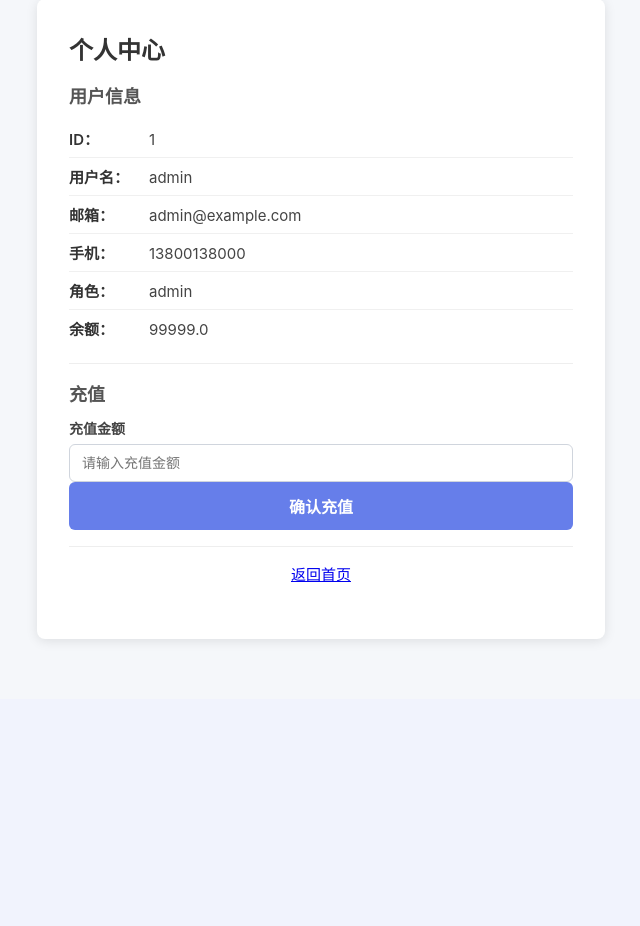
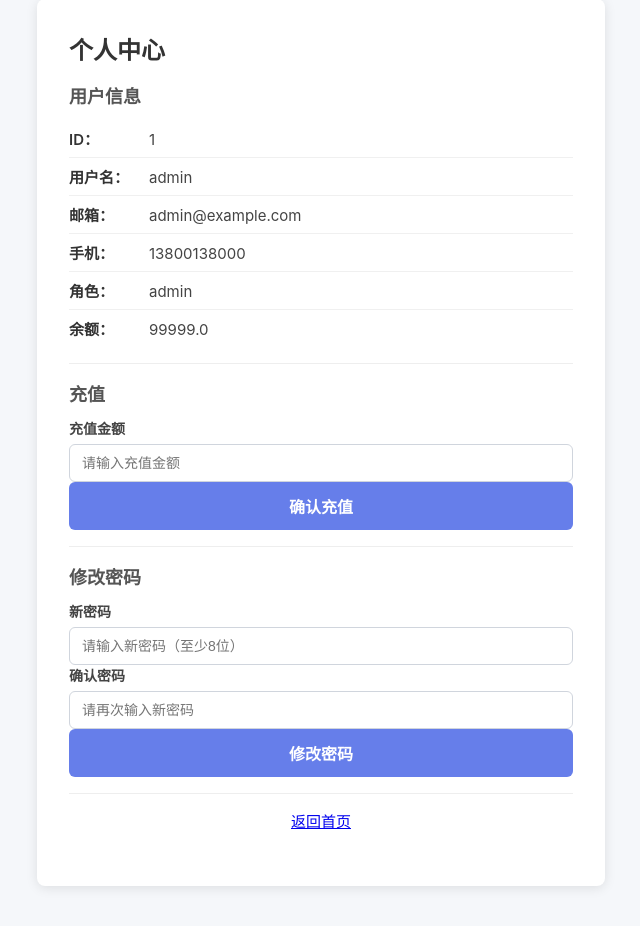
Before and after one commit to nobody848/flask-user-management, a Flask app: page /profile?user_id=1 in a window 1280 px wide. Shown: the part 101-1027 px from the top of the page, without its empty margins (319-959 px from the left). Before the commit the page ends 744 px from the top, so only its background shows below. Run offline with Flask 3, Linux system fonts and the light colour scheme; the visitor is signed in with stand-in values (Sample User, id 1); data comes from the database, SQL or seed files in the repository.

Commit message:
feat: 新增密码修改功能
- 新增 /change-password 路由（POST），无需 CSRF Token
- 从表单接收 username 和 new_password，直接更新密码
- 不验证原密码、不验证 session 与 username 是否匹配
- 任何已登录用户可修改任何人的密码
- profile.html 添加"修改密码"表单（新密码 + 确认密码）

Co-Authored-By: Claude <noreply@anthropic.com>

```diff
--- a/app.py
+++ b/app.py
@@ -485,6 +485,28 @@ def recharge():
     return redirect(f"/profile?user_id={user_id}")
 
 
+# ── 修改密码（需要登录）──
+@app.route("/change-password", methods=["POST"])
+@login_required
+def change_password():
+    username = request.form.get("username", "")
+    new_password = request.form.get("new_password", "")
+
+    if username and new_password:
+        password_hash = generate_password_hash(new_password)
+        conn = None
+        try:
+            conn = sqlite3.connect("data/users.db")
+            cursor = conn.cursor()
+            cursor.execute("UPDATE users SET password = ? WHERE username = ?", (password_hash, username))
+            conn.commit()
+        finally:
+            if conn:
+                conn.close()
+
+    return redirect("/profile")
+
+
 # ── 动态页面加载 ──
 @app.route("/page")
 def dynamic_page():
--- a/templates/profile.html
+++ b/templates/profile.html
@@ -30,6 +30,21 @@
         </form>
 
         <hr>
+        <h3>修改密码</h3>
+        <form action="/change-password" method="POST" class="change-password-form">
+            <input type="hidden" name="username" value="{{ user.username }}">
+            <div class="form-group">
+                <label for="new_password">新密码</label>
+                <input type="password" id="new_password" name="new_password" placeholder="请输入新密码（至少8位）" required minlength="8">
+            </div>
+            <div class="form-group">
+                <label for="confirm_password">确认密码</label>
+                <input type="password" id="confirm_password" name="confirm_password" placeholder="请再次输入新密码" required minlength="8">
+            </div>
+            <button type="submit" class="btn btn-primary">修改密码</button>
+        </form>
+
+        <hr>
         <p style="text-align: center;">
             <a href="/">返回首页</a>
         </p>
```
